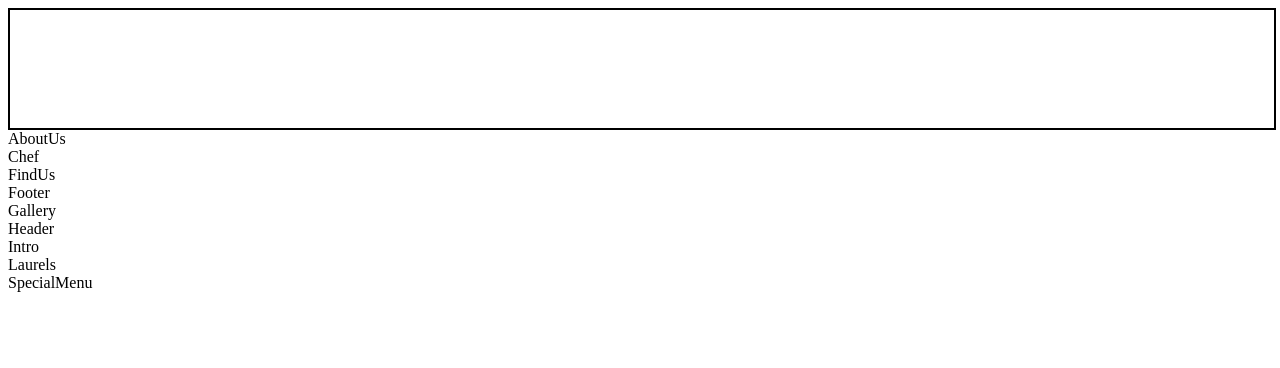
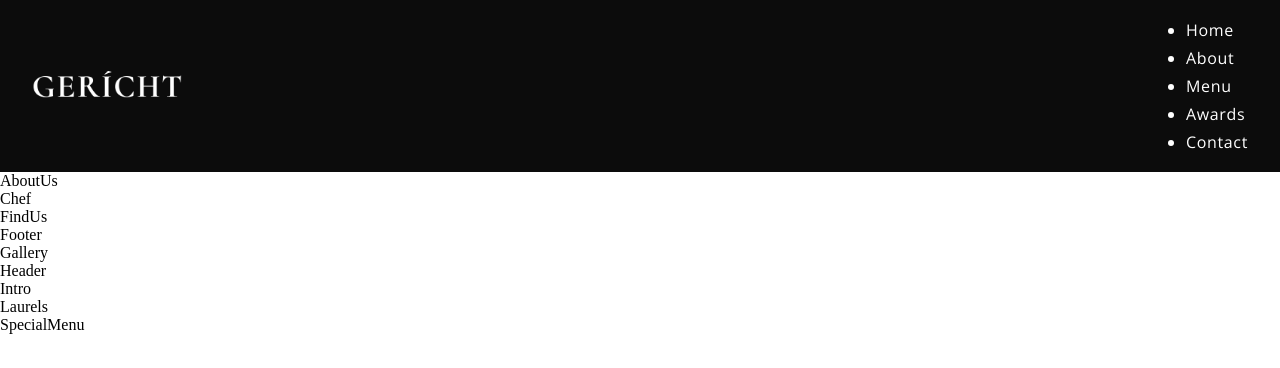
Before and after one commit to thamo2020/gesture_restaurant, a React (Create React App) app: page / in a window 1280 px wide. Shown: the top 368 px of the page. Built offline with nearby package versions, Linux system fonts and the light colour scheme; a web font is replaced by a local one.

Commit message:
styling navbar logo

```diff
--- a/src/components/Navbar/Navbar.css
+++ b/src/components/Navbar/Navbar.css
@@ -1,5 +1,18 @@
 .app__navbar {
   width: 100%;
   display: flex;
-  border: 2px solid black;
+  justify-content: space-between;
+  align-items: center;
+  background: var(--color-black);
+
+  padding: 1rem 2rem;
 }
+.app__navbar-logo {
+  display: flex;
+  justify-content: flex-start;
+  align-items: center;
+}
+
+.app__navbar-logo img {
+  width: 150px;
+}
--- a/src/components/Navbar/Navbar.jsx
+++ b/src/components/Navbar/Navbar.jsx
@@ -5,10 +5,19 @@ import images from '../../constants/images';
 import './Navbar.css';
 
 const Navbar = () => (
-  <nav class= "app__navbar">
-    <div className='app__navbar-logo' >
+  <nav className="app__navbar">
+      <div className='app__navbar-logo' >
       <img src={images.gericht} alt="app-logo" />
       </div>
+      <ul className='app__navbar--links'>
+        <li className='p__opensans'> <a href="#home">Home</a> </li>
+        <li className='p__opensans'> <a href="#about">about</a> </li>
+        <li className='p__opensans'> <a href="#menu">menu</a> </li>
+        <li className='p__opensans'> <a href="#awards">awards</a> </li>
+        <li className='p__opensans'> <a href="#contact">contact</a> </li>
+      </ul>
+
+
   </nav>
 );
 
--- a/src/index.js
+++ b/src/index.js
@@ -2,5 +2,6 @@ import React from 'react';
 import ReactDOM  from 'react-dom';
 
 import App from './App';
+import './index.css'
 
 ReactDOM.render(<App />, document.getElementById('root'));
```
